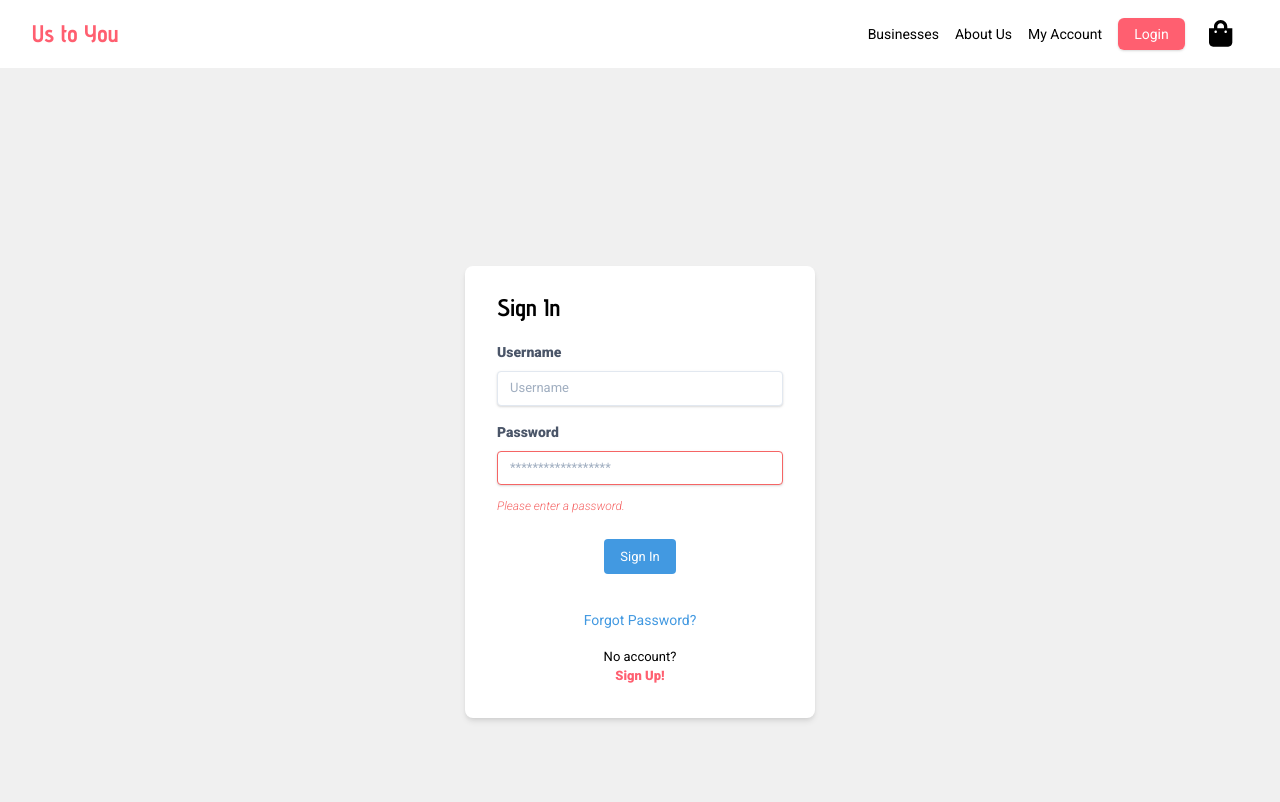
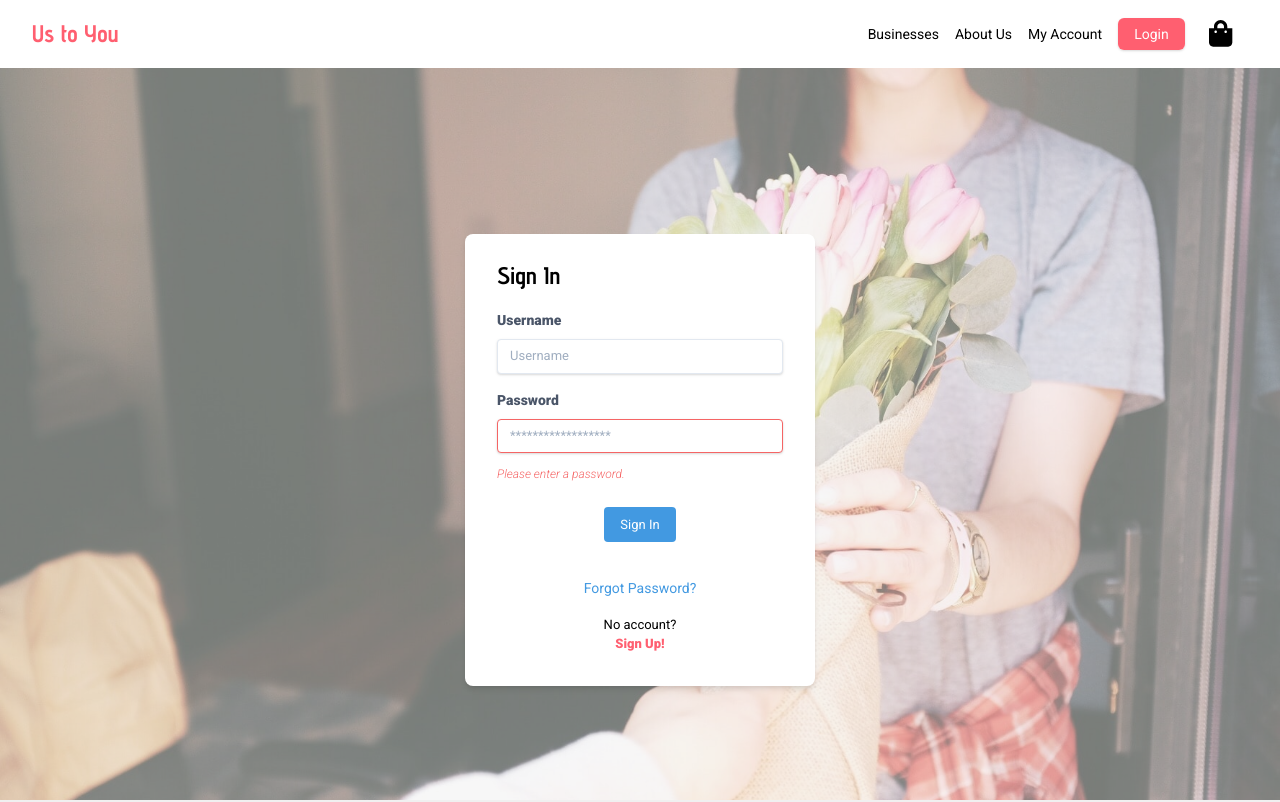
Before and after one commit to catcarbonell/hackathon_frontend, a React (Create React App) app: page /login in a window 1280 px wide. Shown: the top 802 px of the page. Built offline with nearby package versions, Linux system fonts and the light colour scheme.

Commit message:
Added original background to Login page

```diff
--- a/src/App.js
+++ b/src/App.js
@@ -12,7 +12,7 @@ function App() {
 
       <div className="flex flex-col">
         <Navbar />
-          <main className="flex-1 my-8">
+          <main className="flex-1">
             <Switch>
               <Route exact path="/" component={Landing} />
               <Route path="/login" component={Login} />
--- a/src/Components/Footer.js
+++ b/src/Components/Footer.js
@@ -6,13 +6,13 @@ const Footer = () =>{
                 <div id="newsletter" className="hidden lg:contents lg:w-5/6 lg:text-center lg:mb-10">
                     <h2 className="text-3xl font-bold my-4">Join our newsletter to stay up to date!</h2>
                     <form>
-                        <input className="w-40 px-4 py-2 m-2 rounded border-2 border-solid border-gray-300" type="text" placeholder="First Name" value="" />
-                        <input className="w-40 px-4 py-2 m-2 rounded border-2 border-solid border-gray-300" type="text" placeholder="Last Name" value="" />
-                        <input className="w-40 px-4 py-2 m-2 rounded border-2 border-solid border-gray-300" type="email" placeholder="Email" value="" />
-                        <button className="w-40 px-4 py-2 m-2 rounded shadow text-white bg-custom-blue hover:bg-custom-red">Subscribe</button>
+                        <input className="w-48 px-4 py-2 m-2 rounded border-2 border-solid border-gray-300" type="text" placeholder="First Name" value="" />
+                        <input className="w-48 px-4 py-2 m-2 rounded border-2 border-solid border-gray-300" type="text" placeholder="Last Name" value="" />
+                        <input className="w-48 px-4 py-2 m-2 rounded border-2 border-solid border-gray-300" type="email" placeholder="Email" value="" />
+                        <button className="w-48 px-4 py-2 m-2 rounded shadow text-white uppercase bg-custom-red hover:bg-red-700">Subscribe</button>
                     </form>
                 </div>
-                <div id="sitemap" className="hidden lg:grid lg:grid-flow-col lg:grid-cols-4 lg:gap-32 lg:uppercase lg:text-md lg:text-left lg:my-10">
+                <div id="sitemap" className="hidden lg:grid lg:grid-flow-col lg:grid-cols-4 lg:gap-20 lg:uppercase lg:text-md lg:text-left lg:my-10 lg:p-4">
                     <div>
                         <h6 className="text-lg font-bold">About</h6>
                         <p>Contact Us</p>
--- a/src/Components/Login/index.js
+++ b/src/Components/Login/index.js
@@ -7,7 +7,7 @@ const Login = () => {
   const handleAcct = () => setAcct(!hasAcct);
 
   return (
-    <div className="w-full h-screen flex flex-col self-center justify-center items-center content-center">
+    <div id="login-page" className="w-full h-screen flex flex-col self-center justify-center items-center content-center">
         {!hasAcct &&  <SignUp handleAcct={handleAcct} />}
         {hasAcct && <SignIn handleAcct={handleAcct} />}
     </div>
--- a/src/tailwind.css
+++ b/src/tailwind.css
@@ -1,10 +1,37 @@
 @tailwind base;
 @tailwind components;
+
+
 body {
     font-family: 'Roboto', sans-serif;
     font-size: 13px;
     background-color: #f0f0f0;
 }
+
+#login-page {
+    position: relative;
+    top: 0;
+    left: 0;
+}
+#login-page::after {
+    content: "";
+    background: url('./Assets/bg-01.jpg') no-repeat center center fixed;
+    -webkit-background-size: cover;
+    -moz-background-size: cover;
+    -o-background-size: cover;
+    background-size: cover;
+    min-width: 100%;
+    min-height: 100%;
+    opacity: 0.5;
+    top: 0;
+    left: 0;
+    bottom: 0;
+    right: 0;
+    margin: auto;
+    position: absolute;
+    z-index: -2;
+}
+
 h1, h2, h3, h4, h5, h6 {
     font-family: 'Advent Pro', sans-serif;
 }
```
Also changed, not shown: src/tailwind.output.css.
